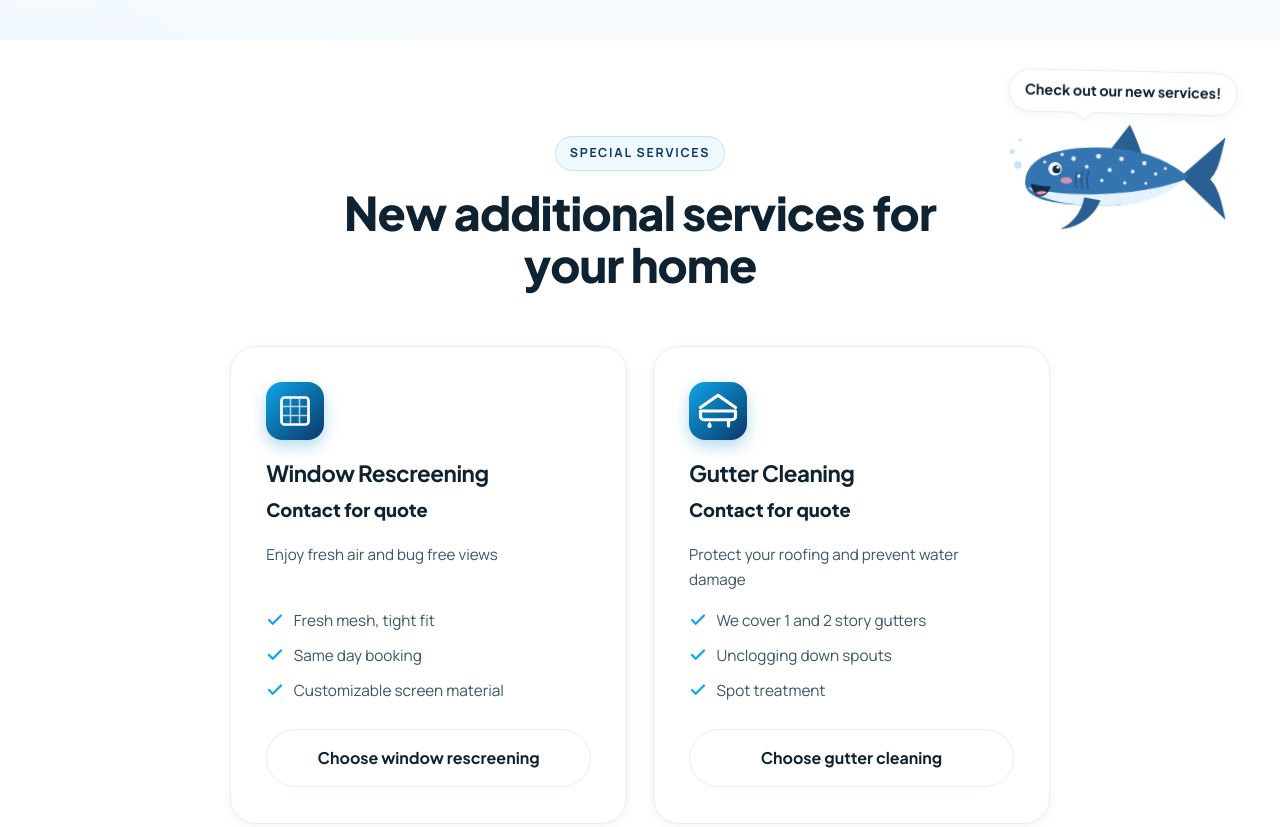
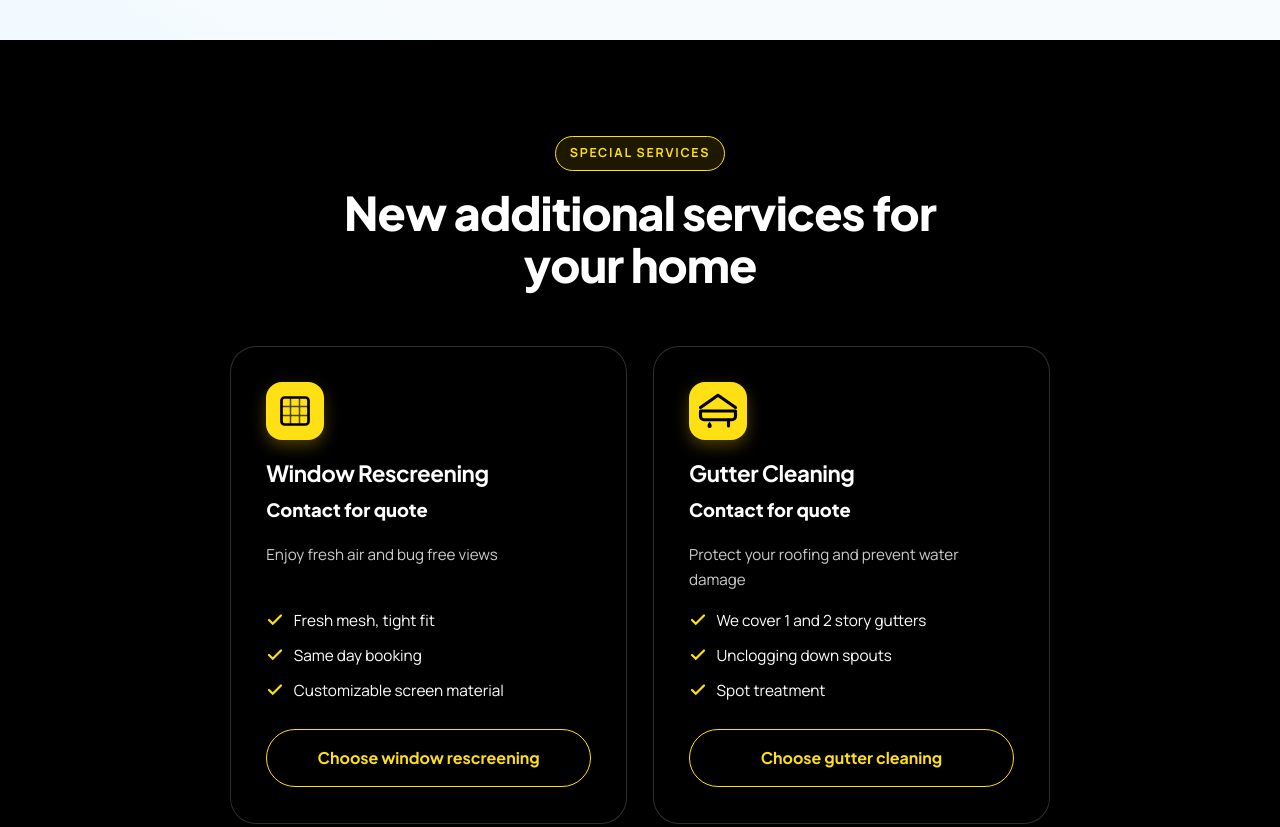
Before and after one commit to kylejbatalla/Transparent-Windows, a plain HTML site: page index.html in a window 1280 px wide. Shown: the part 760-1587 px from the top of the page. Drawn offline with Linux system fonts and the light colour scheme.

Commit message:
change coloring

```diff
--- a/index.html
+++ b/index.html
@@ -166,30 +166,6 @@
 <section class="specials" id="specials">
   <div class="wrap">
     <div class="sec-head">
-      <div class="specials-mascot">
-        <div class="mascot-bubble">Check out our new services!</div>
-        <svg viewBox="0 0 240 130" xmlns="http://www.w3.org/2000/svg" aria-hidden="true">
-          <g fill="#bfe3fb" opacity=".9"><circle cx="12" cy="52" r="4"/><circle cx="6" cy="38" r="2.6"/><circle cx="14" cy="26" r="1.8"/></g>
-          <path d="M182 60 L228 18 C223 42 221 54 213 62 C221 70 225 82 230 104 Z" fill="#2a5f93"/>
-          <path d="M108 34 L128 7 C134 19 138 29 141 37 Z" fill="#2a5f93"/>
-          <path d="M20 70 C20 40 60 30 110 32 C150 34 175 48 190 60 C175 72 150 90 110 92 C60 94 20 90 20 70 Z" fill="#3474b0"/>
-          <path d="M23 75 C40 92 80 94 110 92 C150 90 170 78 187 63 C160 74 120 81 80 81 C55 81 36 79 23 75 Z" fill="#e3f3fd"/>
-          <path d="M82 84 C80 99 71 111 58 118 C77 116 93 104 99 87 Z" fill="#2a5f93"/>
-          <g fill="#ffffff" opacity=".85">
-            <circle cx="70" cy="44" r="2.4"/><circle cx="84" cy="52" r="2"/><circle cx="96" cy="41" r="2.6"/><circle cx="108" cy="55" r="2.2"/>
-            <circle cx="120" cy="43" r="2.4"/><circle cx="132" cy="56" r="2"/><circle cx="144" cy="47" r="2.3"/><circle cx="156" cy="58" r="1.8"/>
-            <circle cx="166" cy="52" r="1.6"/><circle cx="76" cy="62" r="1.7"/><circle cx="100" cy="66" r="1.8"/><circle cx="124" cy="68" r="1.7"/>
-            <circle cx="146" cy="68" r="1.5"/><circle cx="40" cy="48" r="1.6"/><circle cx="58" cy="40" r="1.8"/>
-          </g>
-          <g stroke="#245281" stroke-width="2" stroke-linecap="round" fill="none" opacity=".7">
-            <path d="M74 58 Q71 66 74 74"/><path d="M80 57 Q77 66 80 75"/><path d="M86 57 Q83 66 86 75"/>
-          </g>
-          <circle cx="51" cy="55" r="7" fill="#ffffff"/><circle cx="52.5" cy="55.5" r="4.2" fill="#0f2c4a"/><circle cx="54" cy="53.6" r="1.5" fill="#ffffff"/>
-          <ellipse cx="63" cy="67" rx="6" ry="3.5" fill="#ff9fb2" opacity=".75"/>
-          <path d="M27 72 Q36 75 46 74 Q43 84 35 83 Q28 81 27 72 Z" fill="#0f2c4a" stroke="#0f2c4a" stroke-width="1.5" stroke-linejoin="round"/>
-          <path d="M31 80.5 Q37 77 43 79.5 Q40 83 35 82.5 Z" fill="#ff8fa6"/>
-        </svg>
-      </div>
       <span class="eyebrow reveal">Special Services</span>
       <h2 class="reveal d1">New additional services for your home</h2>
     </div>
--- a/styles.css
+++ b/styles.css
@@ -435,20 +435,20 @@ header.nav.scrolled .brand-img{height:50px}
 /* ---------- SPECIALS ---------- */
 .specials .svc-grid{max-width:820px;margin:0 auto}
 .specials .svc .price{font-size:1.15rem}
-.specials-mascot{width:clamp(150px,22vw,220px);margin:0 auto .6rem;animation:sharkSwim 5s ease-in-out infinite}
-.specials-mascot svg{display:block;width:100%;height:auto;overflow:visible}
-@keyframes sharkSwim{0%,100%{transform:translateY(0) rotate(-2deg)}50%{transform:translateY(-10px) rotate(2deg)}}
-@media (prefers-reduced-motion:reduce){.specials-mascot{animation:none}}
-/* whale shark sits beside the Specials title on wider screens */
-.specials .sec-head{position:relative}
-@media (min-width:1200px){
-  .specials-mascot{position:absolute;right:-260px;top:-10px;margin:0;width:230px}
-}
-/* speech bubble above the whale shark */
-.specials-mascot{position:relative;margin-top:3.6rem}
-.mascot-bubble{position:absolute;bottom:calc(100% + 4px);left:50%;transform:translateX(-50%);white-space:nowrap;
-  background:var(--card-bg);color:var(--ink);border:1px solid var(--line);box-shadow:var(--shadow-sm);
-  font-family:var(--ff-head);font-weight:700;font-size:.9rem;padding:.55rem .95rem;border-radius:999px}
-.mascot-bubble::after{content:"";position:absolute;top:100%;left:30%;width:12px;height:12px;margin-top:-6px;
-  background:var(--card-bg);border-right:1px solid var(--line);border-bottom:1px solid var(--line);transform:rotate(45deg)}
-@media (min-width:1200px){.specials-mascot{position:absolute;margin-top:0}}
+
+/* Specials: black background, black cards, white text, yellow accents */
+.specials{background:#000;color:#fff}
+.specials .sec-head h2{color:#fff}
+.specials .sec-head p{color:rgba(255,255,255,.8)}
+.specials .eyebrow{background:rgba(242,196,0,.12);border-color:var(--yellow);color:var(--yellow)}
+.specials .svc{background:#000;border-color:rgba(255,255,255,.18);box-shadow:none}
+.specials .svc:hover{border-color:var(--yellow);box-shadow:0 18px 40px rgba(242,196,0,.15)}
+.specials .svc::after{background:var(--yellow)}
+.specials .svc .svc-ic{background:var(--yellow);color:#000;box-shadow:0 6px 16px rgba(242,196,0,.3)}
+.specials .svc h3,.specials .svc .price{color:#fff}
+.specials .svc .price span{color:rgba(255,255,255,.7)}
+.specials .svc p{color:rgba(255,255,255,.8)!important}
+.specials .svc ul li{color:#fff}
+.specials .svc ul li svg{color:var(--yellow)}
+.specials .btn-ghost{background:transparent;color:var(--yellow);border-color:var(--yellow)}
+.specials .btn-ghost:hover{background:var(--yellow);color:#000}
```
